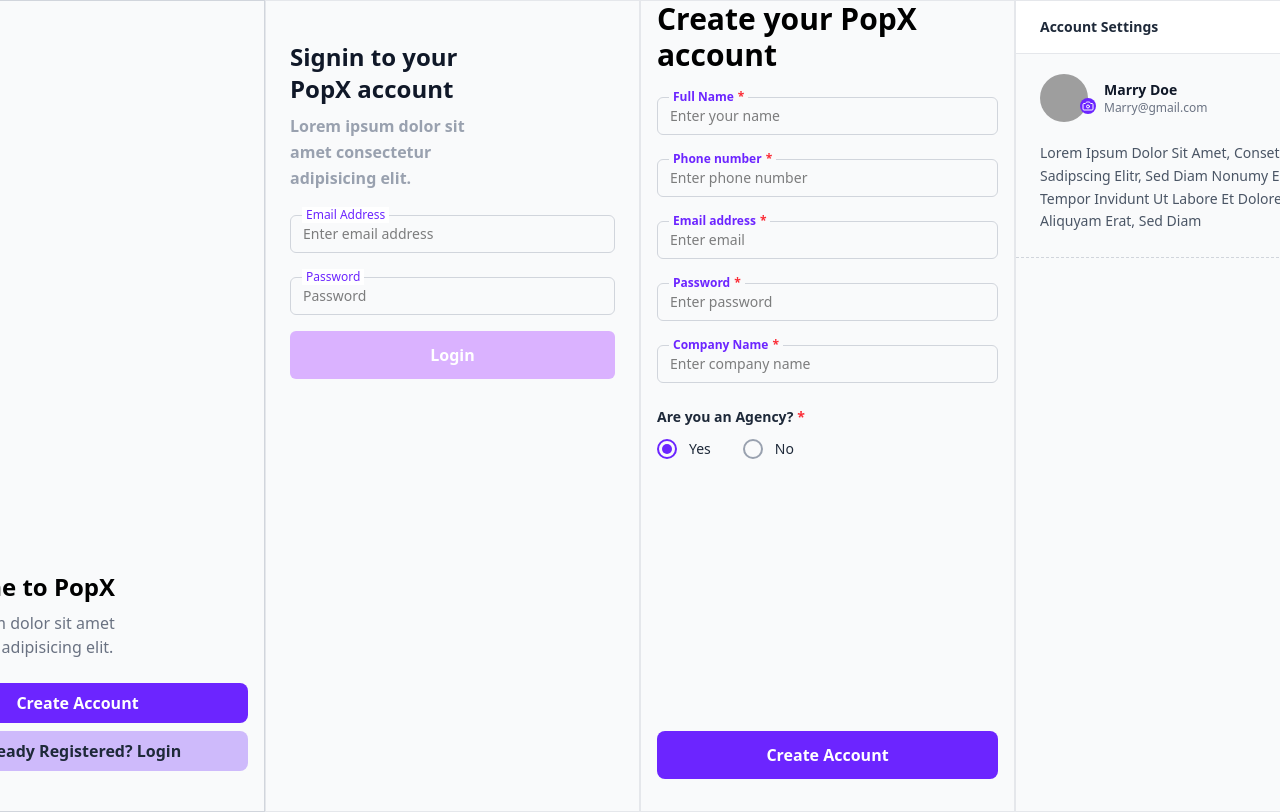
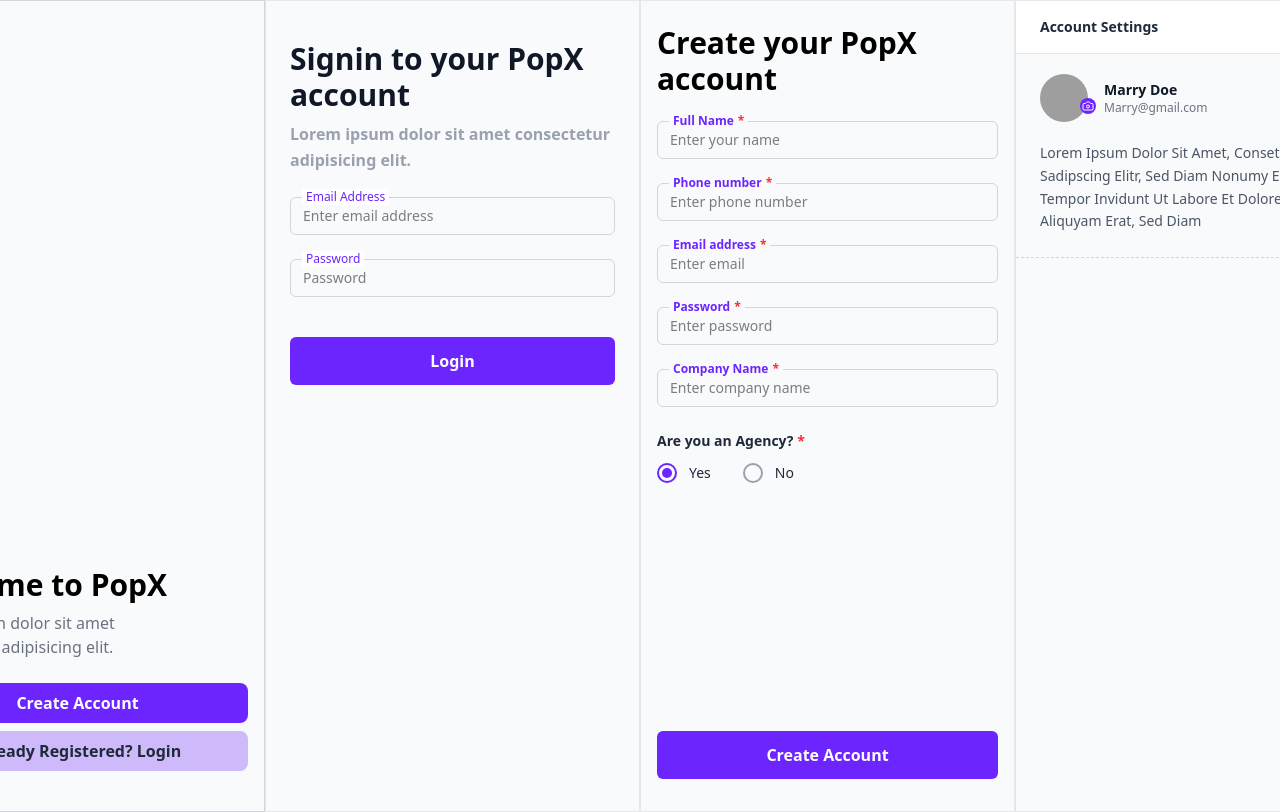
Before and after one commit to techieshruti/popx_dashboard, a React (Vite) app: page / in a window 1280 px wide. Shown: the top 812 px of the page. Built offline with nearby package versions, Linux system fonts and the light colour scheme; grey boxes are pictures that could not be loaded.

Commit message:
added profile styles

```diff
--- a/src/Pages/Account.jsx
+++ b/src/Pages/Account.jsx
@@ -14,7 +14,7 @@
       <div className="w-[375px] h-[812px] bg-gray-50 border flex flex-col justify-between border-gray-200 px-4 pb-8">
 
         <div className="">
-          <h1 className="text-3xl font-bold pb-6">
+          <h1 className="text-3xl font-bold pb-6 pt-6">
           Create your PopX account
         </h1>
 
@@ -57,7 +57,17 @@
         </div>
         {/* Buttons */}
         <div className="flex flex-col gap-3">
-          <button className="bg-[#6C25FF] text-white font-bold rounded-lg py-3">
+          <button className="w-full
+    bg-[#6C25FF]
+    text-white
+    font-semibold
+    py-3
+    rounded-md
+    mt-4
+    transition-colors
+    duration-200
+    ease-in-out
+    active:bg-blue-500">
             Create Account
           </button>
         </div>
--- a/src/Pages/Home.jsx
+++ b/src/Pages/Home.jsx
@@ -7,7 +7,7 @@
 
         {/* introduction */}
         <div className="mb-2 mr-20">
-          <h1 className=" font-bold text-2xl mb-2">Welcome to PopX</h1>
+          <h1 className=" font-bold text-3xl mb-2">Welcome to PopX</h1>
           <p className="pb-4 text-gray-500">
             Lorem ipsum dolor sit amet consectetur, adipisicing elit.
           </p>
--- a/src/Pages/Profile.jsx
+++ b/src/Pages/Profile.jsx
@@ -2,7 +2,7 @@
 
 const AccountSettings = () => {
   return (
-    <div className="min-h-screen flex items-center justify-center bg-[#CBCBCB]">
+    <div className="min-h-screen flex items-center justify-center ">
       <div className="w-[375px] h-[812px] bg-gray-50 border border-gray-200 flex flex-col">
 
         {/* Header */}
--- a/src/Pages/SignIn.jsx
+++ b/src/Pages/SignIn.jsx
@@ -1,39 +1,57 @@
-import React from 'react'
+import React from "react";
 
 const SignIn = () => {
+  const renderInput = ({ id, label, type, placeholder }) => (
+    <div className="relative mb-6">
+      <label
+        htmlFor={id}
+        className="absolute -top-2 left-3 bg-white px-1 text-xs text-[#6C25FF]"
+      >
+        {label}
+      </label>
+
+      <input
+        id={id}
+        type={type}
+        placeholder={placeholder}
+        className="w-full border border-gray-300 rounded-md px-3 py-2 text-sm focus:outline-none"
+      />
+    </div>
+  );
+
   return (
-    <div className='min-h-screen flex items-center justify-center'>
-        <div className="w-[375px] h-[812px] bg-gray-50 border border-gray-200 px-6 pt-10">
-            <div className='mr-30'>
-              <h1 className='text-2xl font-bold text-gray-900 mb-2'>Signin to your PopX account</h1>
-            <p className='text-gray-400 mb-6 font-semibold leading-relaxed'>Lorem ipsum dolor sit amet consectetur adipisicing elit.</p>
-            </div>
+    <div className="min-h-screen flex items-center justify-center">
+      <div className="w-[375px] h-[812px] bg-gray-50 border border-gray-200 px-6 pt-10">
 
-            <div className='relative'>
-              <label
-            className='block absolute -top-2 left-3 bg-white px-1 text-xs text-[#6C25FF]'
-            htmlFor="email">Email Address</label>
-            </div>
-
-            <input
-            className='w-full border border-gray-300 rounded-md px-3 py-2 text-sm focus:outline-none mb-6'
-            type="email" placeholder='Enter email address' />
-
-            <div className='relative'>
-              <label
-            className='block absolute -top-2 left-3 bg-white px-1 text-xs text-[#6C25FF] mb-1'
-            htmlFor="password">Password</label>
-            </div>
-            <input
-            className='w-full border border-gray-300 rounded-md px-3 py-2 text-sm focus:outline-none'
-            type="password" placeholder='Password' />
-
-            <button
-            className='w-full bg-purple-300 text-white font-semibold py-3 rounded-md cursor-pointer mt-4'>Login</button>
+        {/* Header */}
+        <div className="mb-6">
+          <h1 className="text-3xl font-bold text-gray-900 mb-2">
+            Signin to your PopX account
+          </h1>
+          <p className="text-gray-400 font-semibold leading-relaxed">
+            Lorem ipsum dolor sit amet consectetur adipisicing elit.
+          </p>
         </div>
 
+        {/* Inputs */}
+        {renderInput({
+          id: "email", label: "Email Address", type: "email", placeholder: "Enter email address",
+        })}
+
+        {renderInput({
+          id: "password", label: "Password", type: "password", placeholder: "Password",
+        })}
+
+        {/* Button */}
+        <button
+          className="w-full bg-[#6C25FF] text-white font-semibold py-3 rounded-md
+            mt-4 transition-all duration-200 ease-in-out active:bg-blue-500 active:scale-[0.98]
+          "
+        >Login</button>
+
+      </div>
     </div>
-  )
-}
+  );
+};
 
-export default SignIn
+export default SignIn;
```
